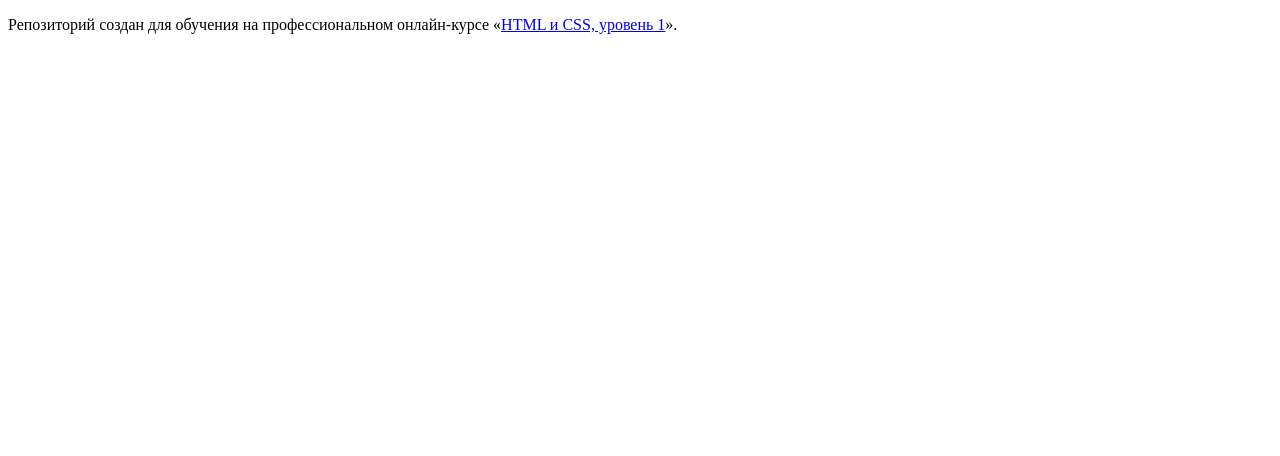
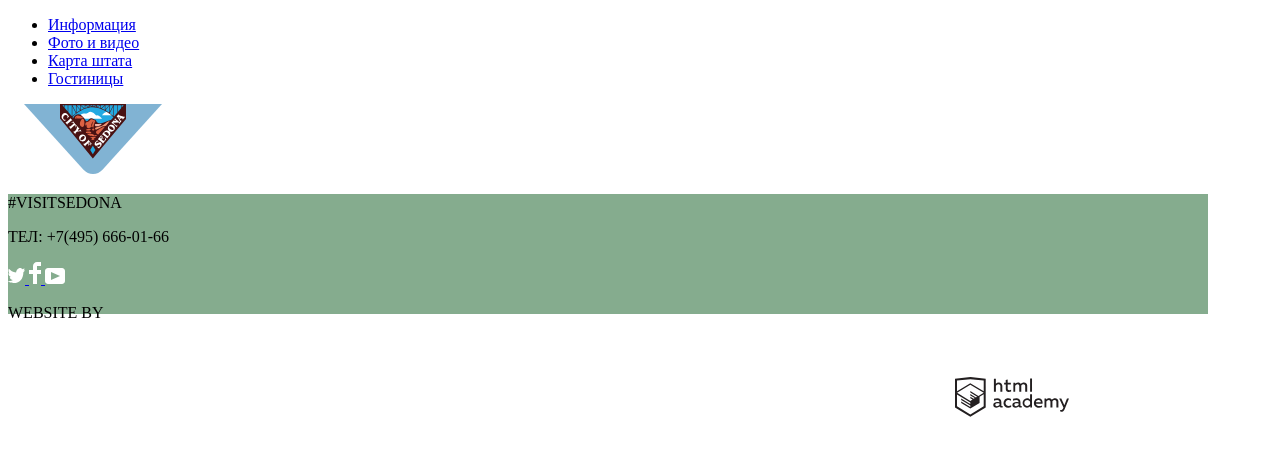
Before and after one commit to bynbynbyn/1684973-sedona-30, a plain HTML site: page index.html in a window 1280 px wide. Drawn offline with Linux system fonts and the light colour scheme.

Commit message:
Разметка основной странцы -  header & footer

```diff
--- /dev/null
+++ b/css/styles.css
@@ -0,0 +1,16 @@
+.footer {
+    height: 120px;
+    width: 1200px;
+    left: 40px;
+    top: 2642px;
+    border-radius: 0px;
+    background-color: rgb(133, 172, 142);
+}
+
+.logo-academy {
+    height: 41px;
+    width: 115px;
+    position: relative;
+    left: 947px;
+    top: 38px;
+}
--- a/index.html
+++ b/index.html
@@ -2,11 +2,57 @@
 <html lang="ru">
   <head>
     <meta charset="utf-8">
-    <title>HTML Academy: Седона</title>
+    <title>HTML Academy: Седона (by BYN)</title>
+    <link rel="stylesheet" href="css/styles.css">
   </head>
+
   <body>
+    <header>
+        <nav> <!--Навигация по сайту-->
+        <ul> <!-- формат задать позже в CSS class="site-navigation"-->
+          <li><a href="/htmlpages/info.html">Информация</a></li>
+          <li><a href="/htmlpages/photos.html">Фото и видео</a></li>
+          <li><a href="/htmlpages/map.html">Карта штата</a></li>
+          <li><a href="/htmlpages/hotels.html">Гостиницы</a></li>
+        </ul>
+        <a> <!--на остальных странцах добавть href="index.html",
+                формат задать позже в CSS class="main-headder-logo"-->
+          <img src="img/city-of-sedona-logo.svg" width="170" height="70" alt="Логотип сайта">
+        </a>
+      </nav>
 
-    <p>Репозиторий создан для обучения на профессиональном онлайн‑курсе «<a href="https://htmlacademy.ru/intensive/htmlcss">HTML и CSS, уровень 1</a>».</p>
+    </header>
+
+    <main>
+
+    </main>
+
+    <footer>
+      <section class="footer"> <!--подвал-->
+
+        <div> <!--Контакты-->
+          <p >#VISITSEDONA</p>
+          <P>ТЕЛ: +7(495) 666-01-66</P>
+        </div>
+
+        <div> <!--Соц. сети-->
+          <a href="https://twitter.com"> <!--добавить ссылку на страницу Седоны-->
+            <img src="img/twitter.svg" alt="Twitter">
+          </a>
+          <a href="https://facebook.com"> <!--добавить ссылку на страницу Седоны-->
+            <img src="img/fb-icon.svg" alt="Faceook">
+          </a>
+          <a href="https://youtube.com"> <!--добавить ссылку на страницу Седоны-->
+            <img src="img/youtube.svg" alt="youtube">
+          </a>
+        </div>
+
+        <div><!--<Копирайт-->
+          <p>WEBSITE BY</p>
+          <img src="img/logo-htmlacademy.svg" class="logo-academy"> <!--Лого Академии-->
+        </div>
+      </section>
+    </footer>
 
   </body>
 </html>
```
Also changed, not shown: htmlpages/hotels.html (added, +10 -0 lines), htmlpages/info.html (added, +10 -0 lines), htmlpages/map.html (added, +10 -0 lines), htmlpages/photos.html (added, +10 -0 lines), img/city-of-sedona-logo.svg (added), img/fb-icon.svg (added), img/logo-htmlacademy.svg (added), img/twitter.svg (added), img/youtube.svg (added).
